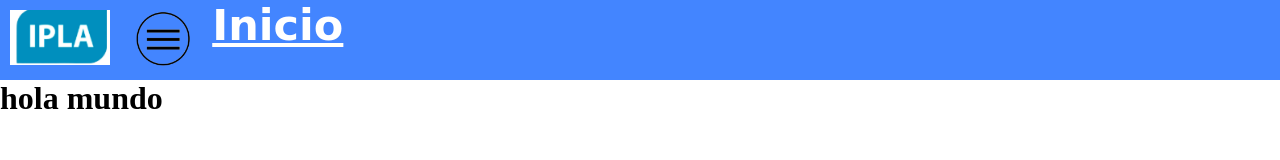
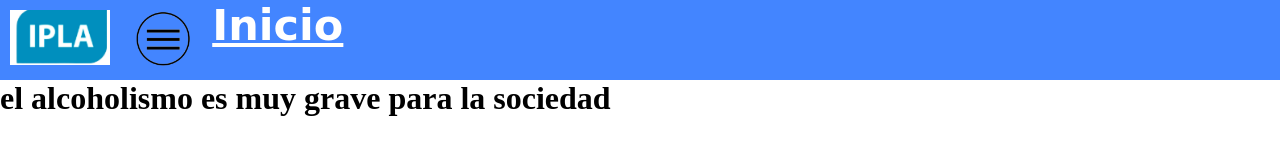
Before and after one commit to Luisdkano/Ipla_proyecto, a plain HTML site: page index.html in a window 1280 px wide. Drawn offline with Linux system fonts and the light colour scheme.

Commit message:
cambio en el index

```diff
--- a/index.html
+++ b/index.html
@@ -27,7 +27,7 @@
             </ul>
         </nav>
     </header>
-    <h1>hola mundo</h1>
+    <h1>el alcoholismo es muy grave para la sociedad</h1>
     <!--alcoholismo y tabaquismo-->
 
 </body>
```
